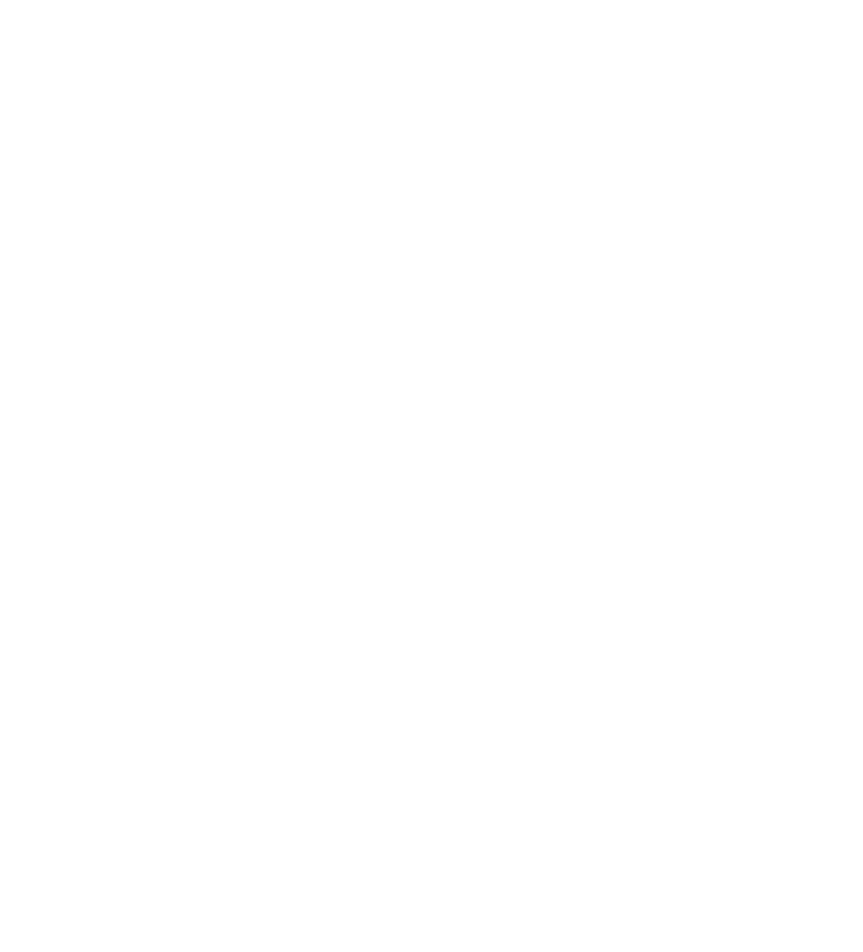
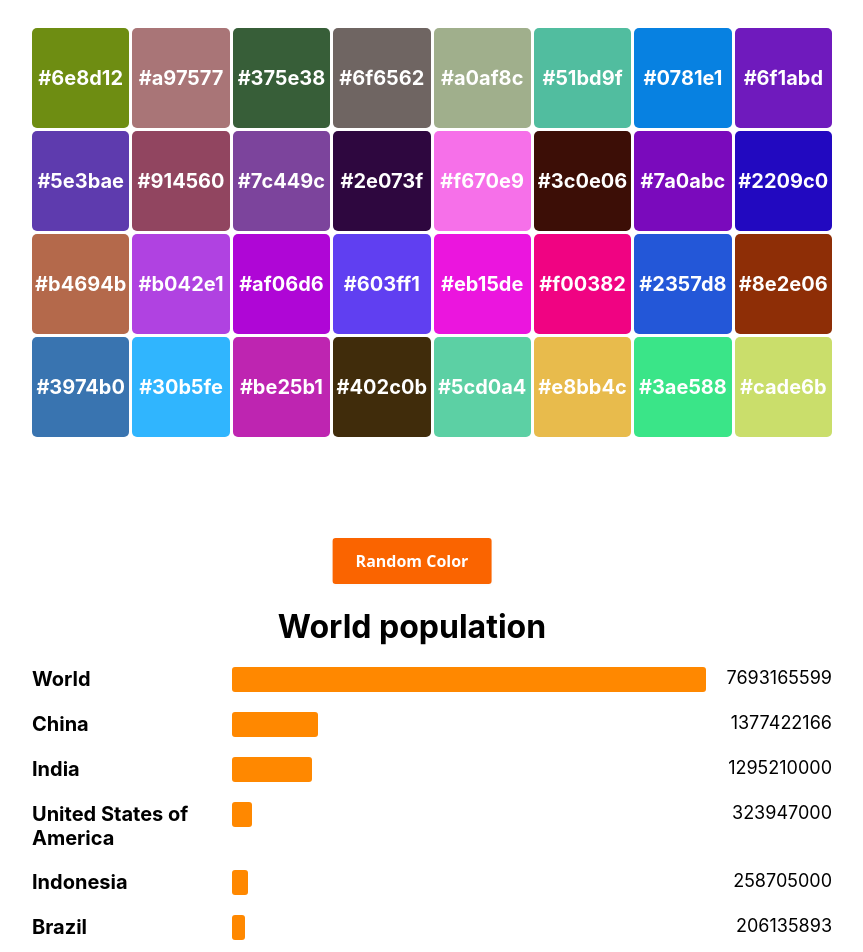
Before and after one commit to Spaceship-2K3/my-30-day-reactjs, a React (Create React App) app in the folder my-app/: page / in a window 1280 px wide. Shown: the part 780-1732 px from the top of the page, without its empty margins (228-1091 px from the left). Before the commit the page ends 800 px from the top, so only its background shows below. Built offline with nearby package versions, Linux system fonts and the light colour scheme.

Commit message:
done day 6

```diff
--- a/my-app/src/Day-6/App.js
+++ b/my-app/src/Day-6/App.js
@@ -0,0 +1,15 @@
+import Ex1 from "./Ex1";
+import Ex2 from "./Ex2";
+import Ex3 from "./Ex3";
+import "./app.css";
+const App = () => {
+    return (
+        <>
+            <Ex1 />
+            <Ex2 />
+            <Ex3 />
+        </>
+    );
+};
+
+export default App;
--- /dev/null
+++ b/my-app/src/Day-6/Ex1.js
@@ -0,0 +1,54 @@
+const GREEN = "#73EC8B";
+const RED = "#C62E2E";
+const YELLOW = "#FEEC37";
+
+const isPrime = (num) => {
+    if (num < 2) {
+        return true;
+    }
+
+    for (var i = 2; i <= Math.sqrt(num); i++) {
+        if (num % i === 0) {
+            return true;
+        }
+    }
+    return false;
+};
+
+const classiFication = (num) => {
+    if (!isPrime(num)) {
+        return RED;
+    } else if (num % 2 === 0) {
+        return GREEN;
+    } else if (num % 2 !== 0) {
+        return YELLOW;
+    }
+};
+
+const Ex1 = () => {
+    const numberList = [];
+    for (var i = 0; i < 32; i++) {
+        numberList.push(i);
+    }
+
+    return (
+        <>
+            <h1>Number Generator</h1>
+
+            <div>
+                <ul className="list">
+                    {numberList.map((num) => {
+                        let color = classiFication(num);
+                        return (
+                            <li key={num} style={{ background: color }}>
+                                {num}
+                            </li>
+                        );
+                    })}
+                </ul>
+            </div>
+        </>
+    );
+};
+
+export default Ex1;
--- /dev/null
+++ b/my-app/src/Day-6/Ex2.js
@@ -0,0 +1,37 @@
+import { useState } from "react";
+const randomColor = () => {
+    let random = Math.floor(Math.random() * 256);
+    const color = random.toString(16).padStart(2, "0"); // Đảm bảo chuỗi hex có ít nhất 2 ký tự
+    return color;
+};
+
+const Ex2 = () => {
+    const [random, setRandom] = useState(false);
+    const handleRandom = () => {
+        setRandom((cur) => !cur);
+    };
+    const colorList = [];
+    for (var i = 0; i < 32; i++) {
+        colorList.push(`#${randomColor()}${randomColor()}${randomColor()}`);
+    }
+
+    return (
+        <>
+            <h1>Hexadecimal Colors</h1>
+            <ul className="list">
+                {colorList.map((color) => {
+                    return (
+                        <li key={color} style={{ background: color }}>
+                            {color}
+                        </li>
+                    );
+                })}
+            </ul>
+            <button className="button-5" onClick={handleRandom}>
+                Random Color
+            </button>
+        </>
+    );
+};
+
+export default Ex2;
--- /dev/null
+++ b/my-app/src/Day-6/Ex3.js
@@ -0,0 +1,40 @@
+import { tenHighestPopulation } from "./data";
+const handlePopulation = (num) => {
+    const world = tenHighestPopulation[0].population;
+    return (num / world) * 100;
+};
+
+const Ex3 = () => {
+    return (
+        <>
+            <h1>World population</h1>
+            <ul className="listCountry">
+                {tenHighestPopulation.map((country) => {
+                    return (
+                        <li className="itemCountry" key={country.country}>
+                            <span className="countryName">
+                                {country.country}
+                            </span>
+                            <div className="countrySize">
+                                <span
+                                    className="countryLength"
+                                    style={{
+                                        width:
+                                            handlePopulation(
+                                                country.population
+                                            ) + "%",
+                                    }}
+                                ></span>
+                            </div>
+                            <span className="countryPopulation">
+                                {country.population}
+                            </span>
+                        </li>
+                    );
+                })}
+            </ul>
+        </>
+    );
+};
+
+export default Ex3;
--- /dev/null
+++ b/my-app/src/Day-6/app.css
@@ -0,0 +1,99 @@
+h1 {
+    text-align: center;
+}
+.list {
+    display: grid;
+    list-style: none;
+    grid-template-columns: repeat(8, 1fr);
+    justify-content: center;
+    align-items: center;
+    gap: 3px;
+    width: 800px;
+    margin: 100px auto;
+}
+
+.list li {
+    height: 100px;
+    display: flex;
+    justify-content: center;
+    align-items: center;
+    color: white;
+    font-size: 20px;
+    font-weight: bold;
+    border-radius: 5px;
+}
+
+.button-5 {
+    align-items: center;
+    background-clip: padding-box;
+    background-color: #fa6400;
+    border: 1px solid transparent;
+    border-radius: 0.25rem;
+    box-shadow: rgba(0, 0, 0, 0.02) 0 1px 3px 0;
+    box-sizing: border-box;
+    color: #fff;
+    cursor: pointer;
+    display: inline-flex;
+    font-family: system-ui, -apple-system, system-ui, "Helvetica Neue",
+        Helvetica, Arial, sans-serif;
+    font-size: 16px;
+    font-weight: 600;
+    justify-content: center;
+    line-height: 1.25;
+    margin: 0;
+    min-height: 3rem;
+    padding: calc(0.875rem - 1px) calc(1.5rem - 1px);
+    position: relative;
+    text-decoration: none;
+    transition: all 250ms;
+    user-select: none;
+    -webkit-user-select: none;
+    touch-action: manipulation;
+    vertical-align: baseline;
+    width: auto;
+    margin-left: 50vw;
+    transform: translate(-50%, 0);
+}
+
+.button-5:hover,
+.button-5:focus {
+    background-color: #fb8332;
+    box-shadow: rgba(0, 0, 0, 0.1) 0 4px 12px;
+}
+
+.button-5:active {
+    background-color: #c85000;
+    box-shadow: rgba(0, 0, 0, 0.06) 0 2px 4px;
+}
+
+.listCountry {
+    list-style: none;
+    width: 800px;
+    margin: 20px auto;
+}
+
+.itemCountry {
+    display: flex;
+    margin-top: 20px;
+}
+
+.countryName {
+    font-size: 20px;
+    width: 200px;
+    font-weight: bold;
+}
+.countrySize {
+    flex: 1;
+    display: flex;
+}
+
+.countryLength {
+    height: 25px;
+    background-color: rgb(255, 136, 0);
+    border-radius: 3px;
+}
+
+.countryPopulation {
+    margin-left: 20px;
+    font-size: 18px;
+}
--- /dev/null
+++ b/my-app/src/Day-6/data.js
@@ -0,0 +1,13 @@
+export const tenHighestPopulation = [
+    { country: "World", population: 7693165599 },
+    { country: "China", population: 1377422166 },
+    { country: "India", population: 1295210000 },
+    { country: "United States of America", population: 323947000 },
+    { country: "Indonesia", population: 258705000 },
+    { country: "Brazil", population: 206135893 },
+    { country: "Pakistan", population: 194125062 },
+    { country: "Nigeria", population: 186988000 },
+    { country: "Bangladesh", population: 161006790 },
+    { country: "Russian Federation", population: 146599183 },
+    { country: "Japan", population: 126960000 },
+];
--- a/my-app/src/index.js
+++ b/my-app/src/index.js
@@ -1,7 +1,7 @@
 import React from "react";
 import ReactDOM from "react-dom/client";
 import "./index.css";
-import App from "./Day-5/App";
+import App from "./Day-6/App";
 import reportWebVitals from "./reportWebVitals";
 
 const root = ReactDOM.createRoot(document.getElementById("root"));
```
